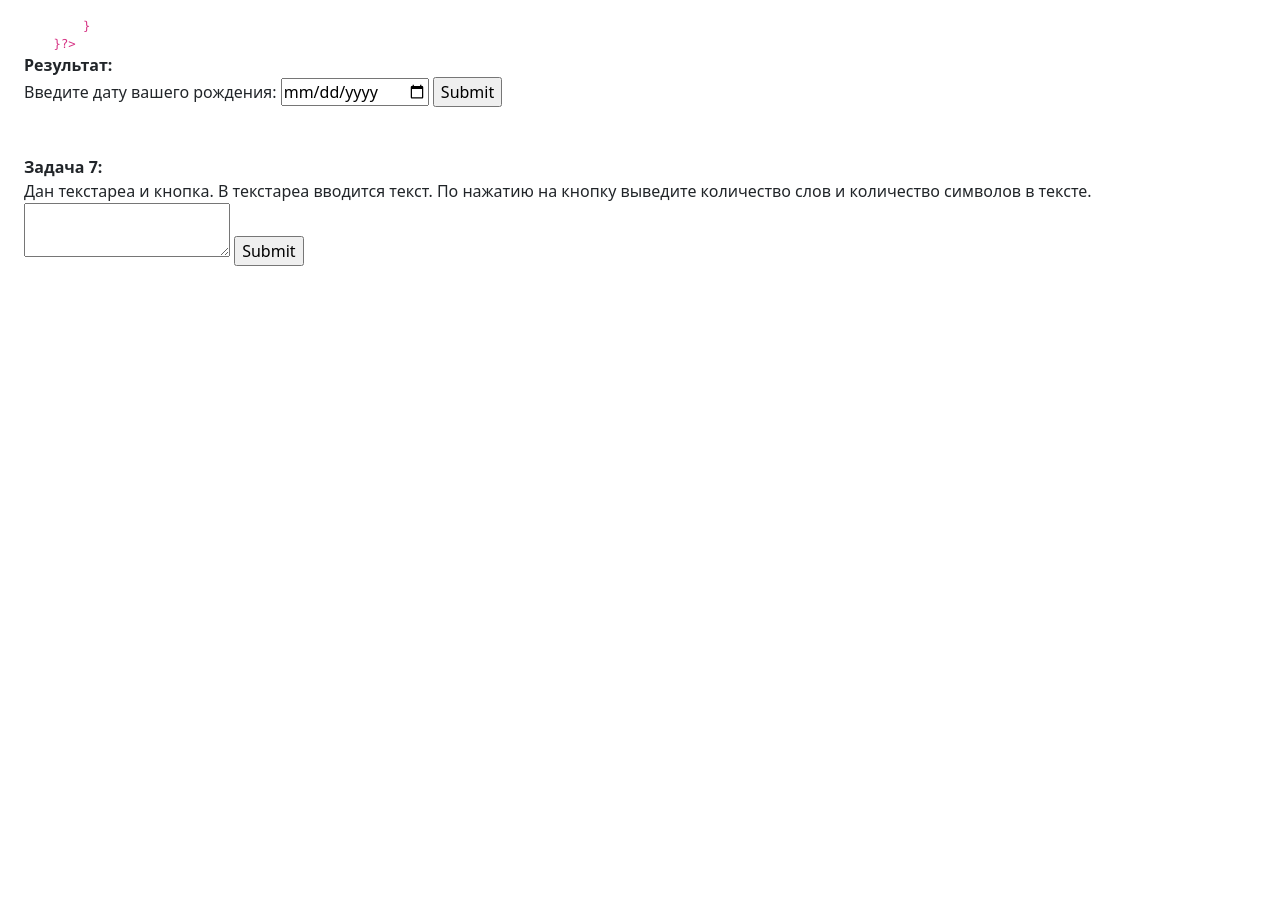
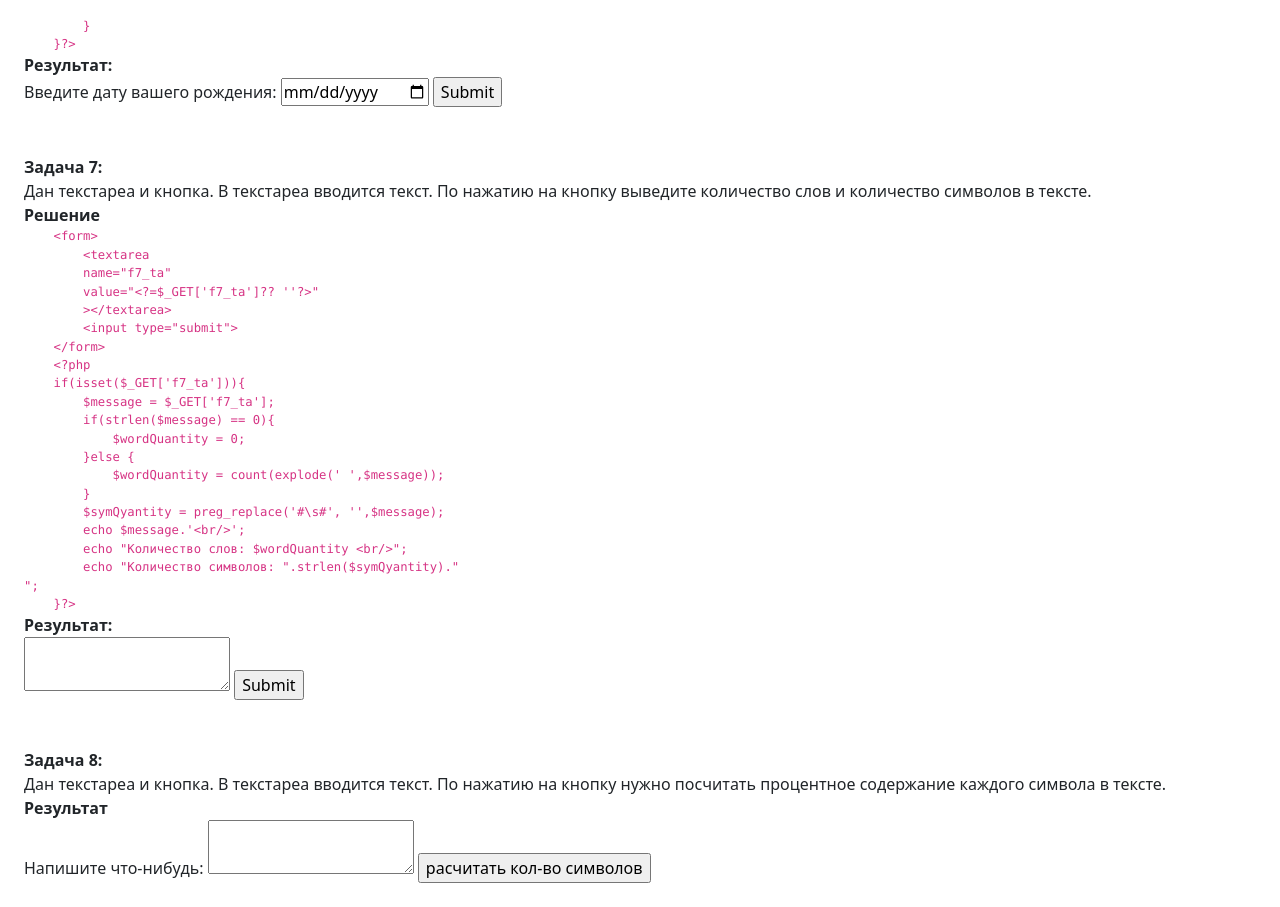
Before and after one commit to FoxTail25/public, a PHP site: page / in a window 1280 px wide. Shown: the part 4284-5191 px from the top of the page. Before the commit the page ends 4550 px from the top, so only its background shows below. Run offline with PHP 8.4, Linux system fonts and the light colour scheme.

Commit message:
get_pract3

```diff
--- a/php/get_rec_pract.php
+++ b/php/get_rec_pract.php
@@ -353,6 +353,32 @@ if (isset($_GET['f6_date'])) {
 
 <p class="fw-bold mt-5">Задача 7:</p>
 <p>Дан текстареа и кнопка. В текстареа вводится текст. По нажатию на кнопку выведите количество слов и количество символов в тексте.</p>
+<p class="fw-bold">Решение</p>
+<code>
+    <pre>
+    &ltform>
+        &lttextarea
+        name="f7_ta"
+        value="&lt?=$_GET['f7_ta']?? ''?>"
+        >&lt/textarea>
+        &ltinput type="submit">
+    &lt/form>
+    &lt?php
+    if(isset($_GET['f7_ta'])){
+        $message = $_GET['f7_ta'];
+        if(strlen($message) == 0){
+            $wordQuantity = 0;
+        }else {
+            $wordQuantity = count(explode(' ',$message));
+        }
+        $symQyantity = preg_replace('#\s#', '',$message);
+        echo $message.'&ltbr/>';
+        echo "Количество слов: $wordQuantity &ltbr/>";
+        echo "Количество символов: ".strlen($symQyantity)." <br/>";
+    }?></pre>
+</code>
+<p class="fw-bold">Результат:</p>
+
 <form>
     <textarea
     name="f7_ta"
@@ -363,8 +389,29 @@ if (isset($_GET['f6_date'])) {
 <?php
 if(isset($_GET['f7_ta'])){
     $message = $_GET['f7_ta'];
-    $wordQuantity = count(explode(' ',$message));
-    if(count($message))
+    if(strlen($message) == 0){
+        $wordQuantity = 0;
+    }else {
+        $wordQuantity = count(explode(' ',$message));
+    }
+    $symQyantity = preg_replace('#\s#', '',$message);
     echo $message.'<br/>';
     echo "Количество слов: $wordQuantity <br/>";
-}
+    echo "Количество символов: ".strlen($symQyantity)." <br/>";
+}?>
+
+<p class="fw-bold mt-5">Задача 8:</p>
+<p>Дан текстареа и кнопка. В текстареа вводится текст. По нажатию на кнопку нужно посчитать процентное содержание каждого символа в тексте.</p>
+<p class="fw-bold">Результат</p>
+<form action="">
+    <label>Напишите что-нибудь:
+        <textarea name="f8_ta"
+        value="<?=$_GET['f8_ta']??''?>"></textarea>
+    </label>
+    <input type="submit" value="расчитать кол-во символов">
+</form>
+
+<?php
+if(isset($_GET['f8_ta'])){
+
+}?>
```
